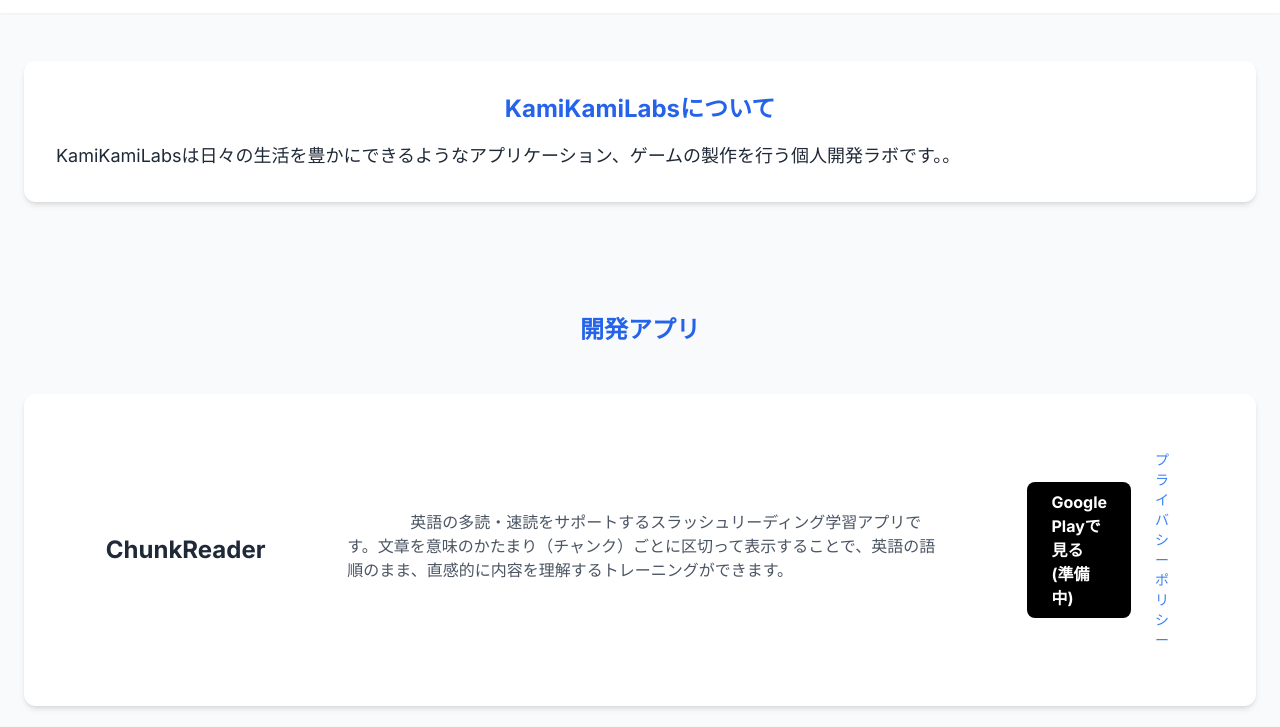
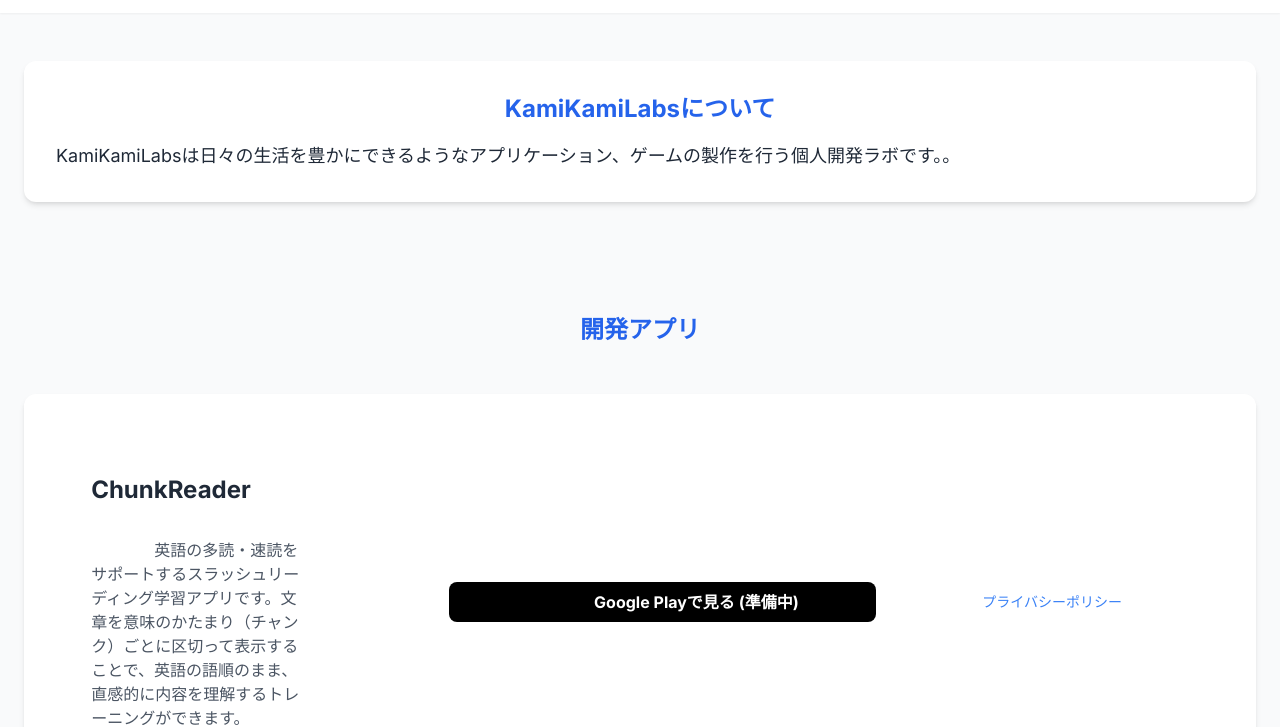
Before and after one commit to devkamikamilabs/devkamikamilabs.github.io, a plain HTML site: page index.html in a window 1280 px wide. Shown: the part 79-806 px from the top of the page. Drawn offline with nearby package versions, Linux system fonts and the light colour scheme.

Commit message:
Update index.html

```diff
--- a/index.html
+++ b/index.html
@@ -38,13 +38,19 @@
     <section id="apps" class="mb-16">
       <h2 class="text-2xl font-bold mb-6 text-center text-blue-600">開発アプリ</h2>
       <div class="bg-white p-8 rounded-xl shadow-md transform hover:scale-105 transition-transform duration-300">
-        <div class="flex flex-col md:flex-row items-center gap-8">
+        <!-- ▼ここから修正▼ -->
+        <div class="flex flex-col md:flex-row items-center justify-between gap-6">
+          <!-- テキストコンテンツ（左側） -->
+          <div class="flex-grow text-center md:text-left">
             <h3 class="text-2xl font-bold">ChunkReader</h3>
-            <p class="text-gray-600 mt-2 mb-4">
+            <p class="text-gray-600 mt-2">
               英語の多読・速読をサポートするスラッシュリーディング学習アプリです。文章を意味のかたまり（チャンク）ごとに区切って表示することで、英語の語順のまま、直感的に内容を理解するトレーニングができます。
             </p>
+          </div>
+          <!-- ボタンとリンク（右側） -->
+          <div class="flex-shrink-0 mt-6 md:mt-0">
             <div class="flex items-center gap-6">
-                <a href="#" class="inline-block bg-black text-white px-6 py-2 rounded-lg font-semibold hover:bg-gray-800 transition-colors">
+              <a href="#" class="inline-block bg-black text-white px-6 py-2 rounded-lg font-semibold hover:bg-gray-800 transition-colors whitespace-nowrap">
                 <!-- TODO: Google Playのリンクを追加 -->
                 Google Playで見る (準備中)
               </a>
@@ -52,6 +58,7 @@
             </div>
           </div>
         </div>
+        <!-- ▲ここまで修正▲ -->
       </div>
     </section>
 
```
Lines whose indentation alone changed are shown as unchanged.
